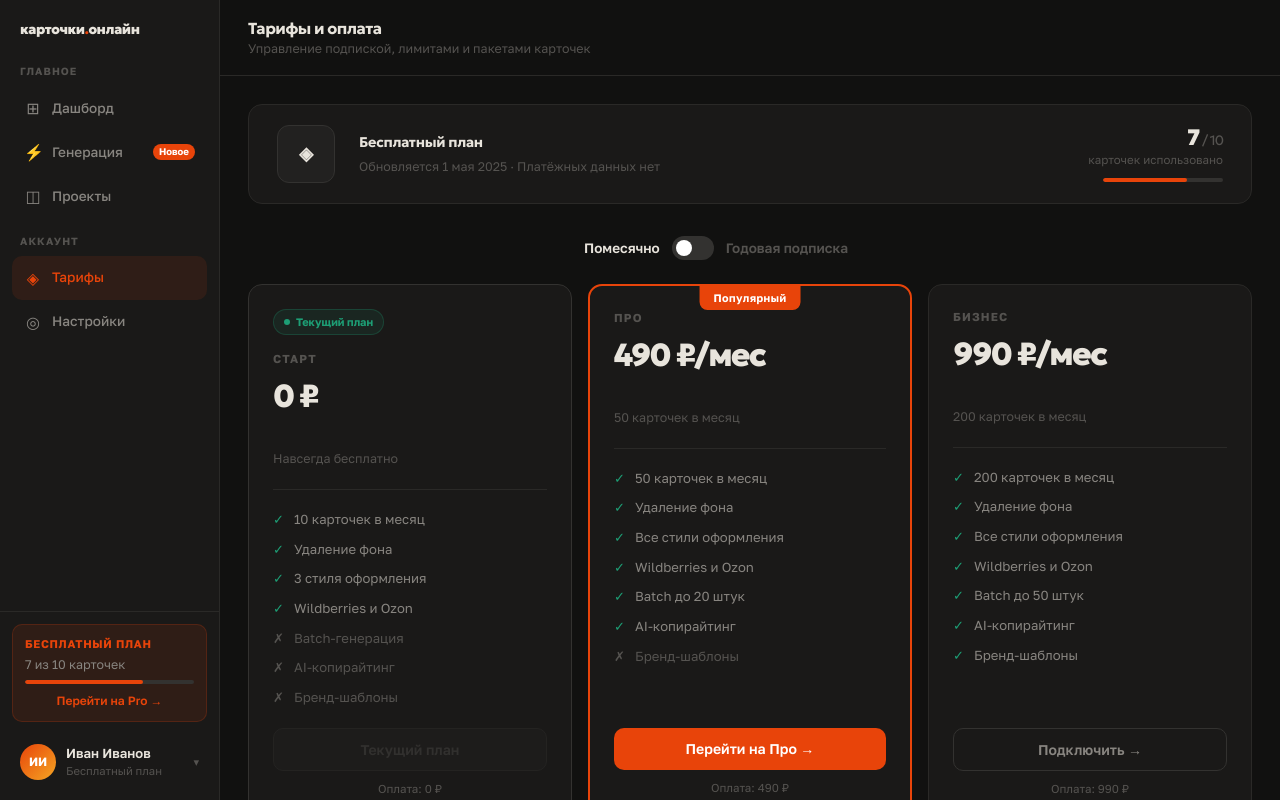
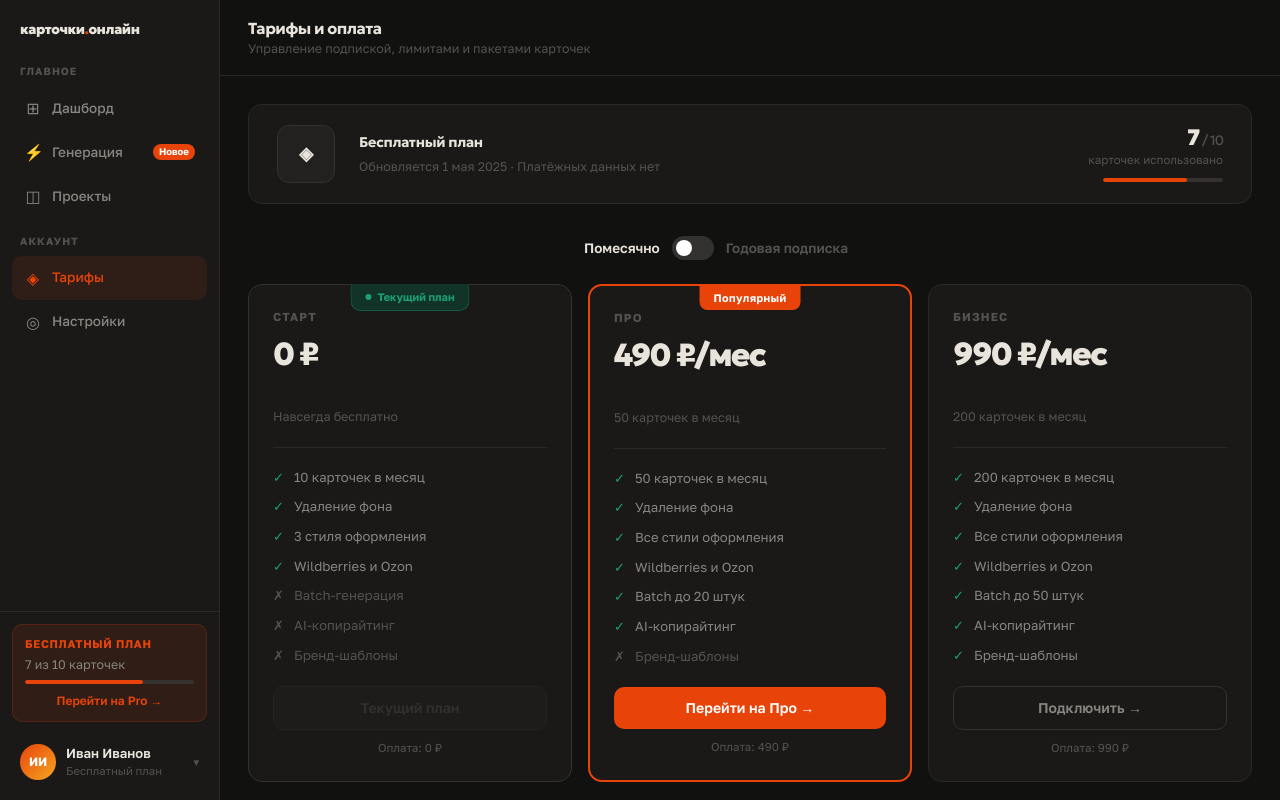
Before and after one commit to art-crazy/kartochki-online-front, a Next.js app: page /app/billing in a window 1280 px wide. Built offline with nearby package versions, Linux system fonts and the light colour scheme.

Commit message:
Align billing current plan badge

```diff
--- a/src/views/billing/ui/BillingPage.module.scss
+++ b/src/views/billing/ui/BillingPage.module.scss
@@ -206,16 +206,21 @@
 }
 
 .currentTag {
+  position: absolute;
+  top: -1px;
+  left: 50%;
+  z-index: 1;
   display: inline-flex;
   align-items: center;
   gap: 6px;
   width: fit-content;
-  margin-bottom: 16px;
-  border: 1px solid rgba(29, 158, 117, 0.25);
-  border-radius: var(--radius-full);
-  background: var(--success-dim);
+  transform: translateX(-50%);
+  border: 1px solid rgba(29, 158, 117, 0.35);
+  border-top: 0;
+  border-radius: 0 0 10px 10px;
+  background: #113328;
   color: var(--success);
-  padding: 4px 10px;
+  padding: 5px 14px;
   font-size: var(--billing-tag-size);
   font-weight: 700;
 }
```
